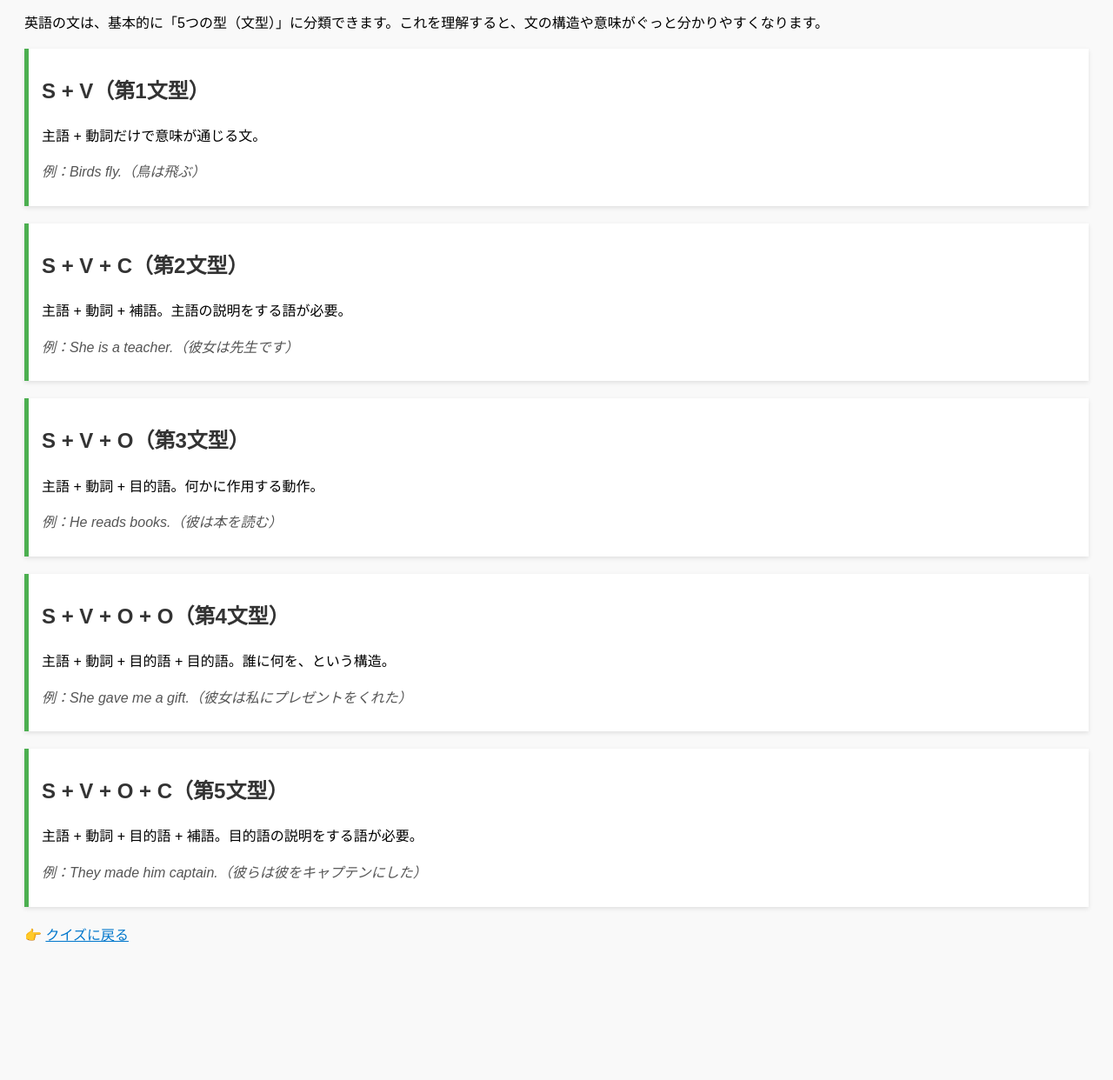
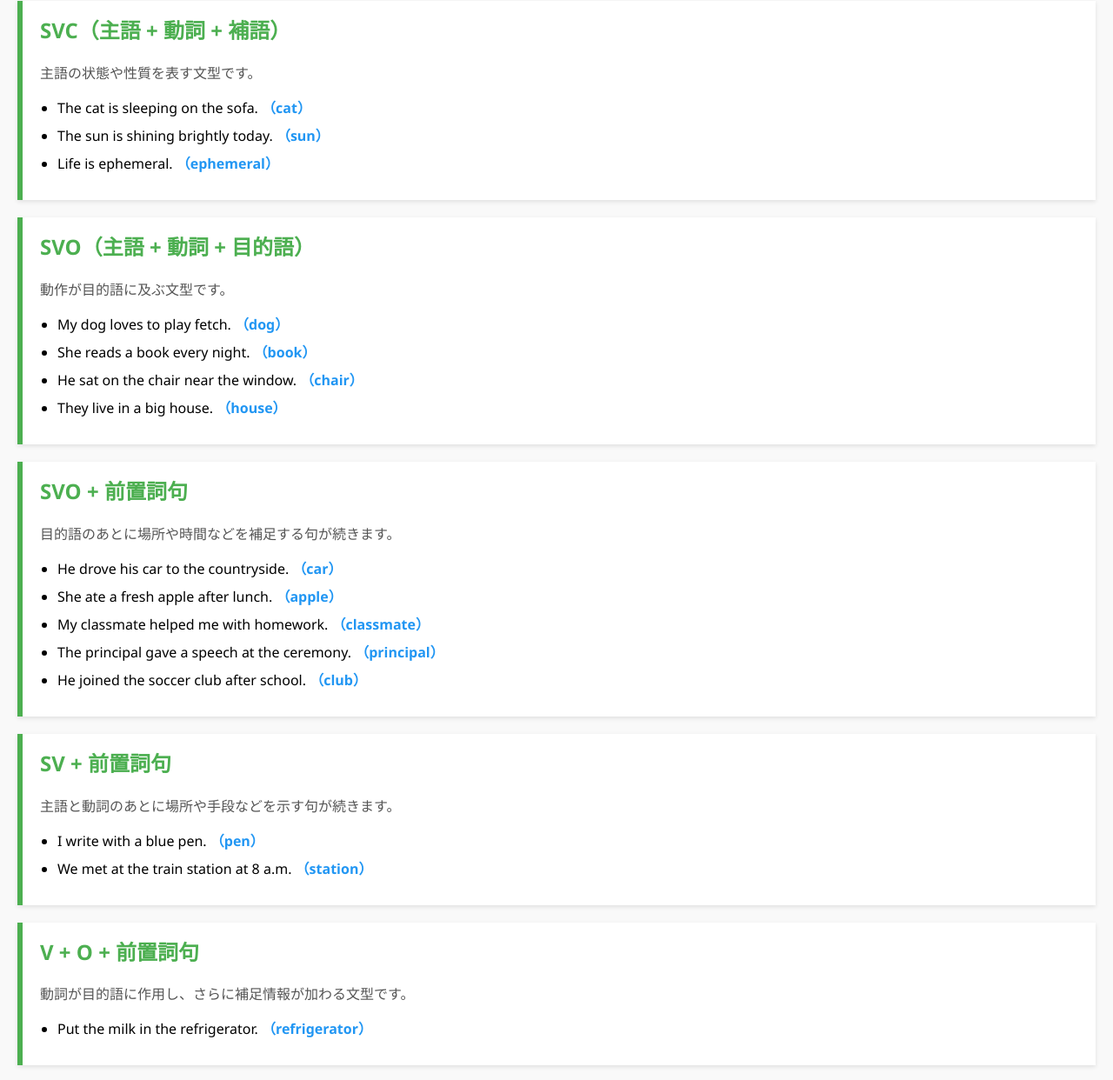
Before and after one commit to masePy3a/up-words, a plain HTML site: page grammar.html in a window 1280 px wide. Shown: the part 108-1350 px from the top of the page at 87% size. Before the commit the page ends 1240 px from the top, so only its background shows below. Drawn offline with Linux system fonts and the light colour scheme.

Commit message:
Add files via upload

```diff
--- a/grammar.html
+++ b/grammar.html
@@ -2,67 +2,114 @@
 <html lang="ja">
 <head>
   <meta charset="UTF-8">
-  <title>英文法の基本 - 5文型とは？</title>
+  <title>文型別例文集（クイズ連動）</title>
   <style>
     body {
-      font-family: sans-serif;
-      line-height: 1.6;
+      font-family: "Segoe UI", sans-serif;
+      background-color: #f9f9f9;
+      margin: 0;
       padding: 20px;
-      background-color: #f9f9f9;
     }
-    h1, h2 {
+    h1 {
+      text-align: center;
       color: #333;
     }
     .structure-box {
-      background: #fff;
-      border-left: 5px solid #4CAF50;
-      padding: 10px 15px;
-      margin-bottom: 20px;
+      background-color: #fff;
+      border-left: 6px solid #4CAF50;
+      margin: 20px 0;
+      padding: 15px 20px;
       box-shadow: 0 2px 5px rgba(0,0,0,0.1);
     }
-    .example {
-      font-style: italic;
+    .structure-box h2 {
+      margin-top: 0;
+      color: #4CAF50;
+    }
+    .structure-box p {
+      margin: 5px 0 10px;
       color: #555;
     }
-    a {
-      color: #0077cc;
+    ul {
+      padding-left: 20px;
+    }
+    li {
+      margin-bottom: 8px;
+    }
+    .word {
+      font-weight: bold;
+      color: #2196F3;
     }
   </style>
 </head>
 <body>
-  <h1>英文法の基本：5文型とは？</h1>
-  <p>英語の文は、基本的に「5つの型（文型）」に分類できます。これを理解すると、文の構造や意味がぐっと分かりやすくなります。</p>
 
-  <div class="structure-box">
-    <h2>S + V（第1文型）</h2>
-    <p>主語 + 動詞だけで意味が通じる文。</p>
-    <p class="example">例：Birds fly.（鳥は飛ぶ）</p>
+  <h1>文型別例文集（クイズ連動）</h1>
+
+  <div class="structure-box" id="svc">
+    <h2>SVC（主語 + 動詞 + 補語）</h2>
+    <p>主語の状態や性質を表す文型です。</p>
+    <ul>
+      <li>The cat is sleeping on the sofa. <span class="word">（cat）</span></li>
+      <li>The sun is shining brightly today. <span class="word">（sun）</span></li>
+      <li>Life is ephemeral. <span class="word">（ephemeral）</span></li>
+    </ul>
   </div>
 
-  <div class="structure-box">
-    <h2>S + V + C（第2文型）</h2>
-    <p>主語 + 動詞 + 補語。主語の説明をする語が必要。</p>
-    <p class="example">例：She is a teacher.（彼女は先生です）</p>
+  <div class="structure-box" id="svo">
+    <h2>SVO（主語 + 動詞 + 目的語）</h2>
+    <p>動作が目的語に及ぶ文型です。</p>
+    <ul>
+      <li>My dog loves to play fetch. <span class="word">（dog）</span></li>
+      <li>She reads a book every night. <span class="word">（book）</span></li>
+      <li>He sat on the chair near the window. <span class="word">（chair）</span></li>
+      <li>They live in a big house. <span class="word">（house）</span></li>
+    </ul>
   </div>
 
-  <div class="structure-box">
-    <h2>S + V + O（第3文型）</h2>
-    <p>主語 + 動詞 + 目的語。何かに作用する動作。</p>
-    <p class="example">例：He reads books.（彼は本を読む）</p>
+  <div class="structure-box" id="svo-prep">
+    <h2>SVO + 前置詞句</h2>
+    <p>目的語のあとに場所や時間などを補足する句が続きます。</p>
+    <ul>
+      <li>He drove his car to the countryside. <span class="word">（car）</span></li>
+      <li>She ate a fresh apple after lunch. <span class="word">（apple）</span></li>
+      <li>My classmate helped me with homework. <span class="word">（classmate）</span></li>
+      <li>The principal gave a speech at the ceremony. <span class="word">（principal）</span></li>
+      <li>He joined the soccer club after school. <span class="word">（club）</span></li>
+    </ul>
   </div>
 
-  <div class="structure-box">
-    <h2>S + V + O + O（第4文型）</h2>
-    <p>主語 + 動詞 + 目的語 + 目的語。誰に何を、という構造。</p>
-    <p class="example">例：She gave me a gift.（彼女は私にプレゼントをくれた）</p>
+  <div class="structure-box" id="sv-prep">
+    <h2>SV + 前置詞句</h2>
+    <p>主語と動詞のあとに場所や手段などを示す句が続きます。</p>
+    <ul>
+      <li>I write with a blue pen. <span class="word">（pen）</span></li>
+      <li>We met at the train station at 8 a.m. <span class="word">（station）</span></li>
+    </ul>
   </div>
 
-  <div class="structure-box">
-    <h2>S + V + O + C（第5文型）</h2>
-    <p>主語 + 動詞 + 目的語 + 補語。目的語の説明をする語が必要。</p>
-    <p class="example">例：They made him captain.（彼らは彼をキャプテンにした）</p>
+  <div class="structure-box" id="voc">
+    <h2>V + O + 前置詞句</h2>
+    <p>動詞が目的語に作用し、さらに補足情報が加わる文型です。</p>
+    <ul>
+      <li>Put the milk in the refrigerator. <span class="word">（refrigerator）</span></li>
+    </ul>
   </div>
 
-  <p>👉 <a href="index.html">クイズに戻る</a></p>
+  <div class="structure-box" id="svoc">
+    <h2>SVOC（主語 + 動詞 + 目的語 + 補語）</h2>
+    <p>目的語の状態や性質を補語で説明する文型です。</p>
+    <ul>
+      <li>I find math challenging but fun. <span class="word">（math）</span></li>
+    </ul>
+  </div>
+
+  <div class="structure-box" id="voto">
+    <h2>V + O + to不定詞</h2>
+    <p>目的語に「〜するように」と働きかける文型です。</p>
+    <ul>
+      <li>Drink water to stay healthy. <span class="word">（water）</span></li>
+    </ul>
+  </div>
+
 </body>
 </html>
```
